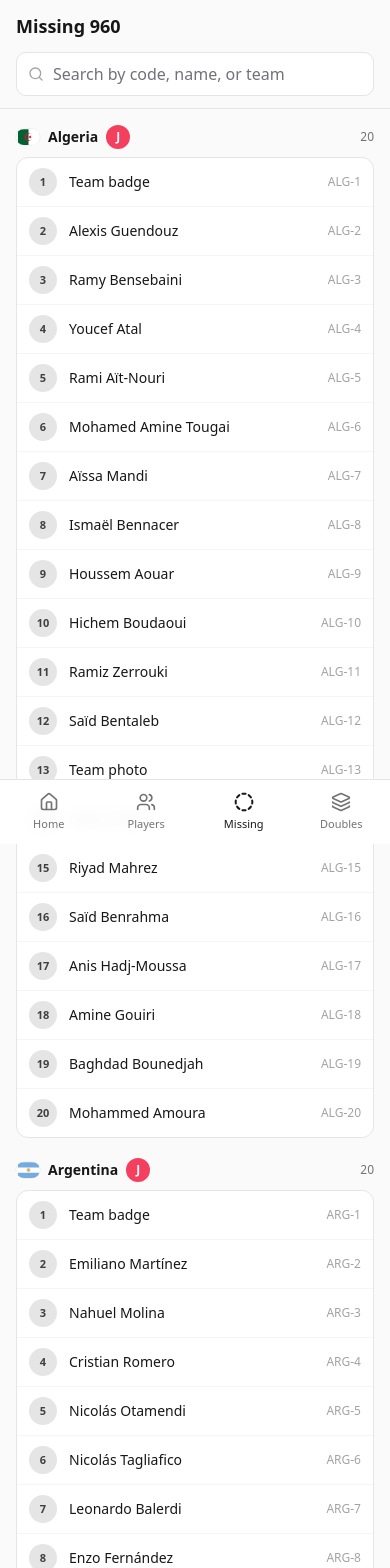
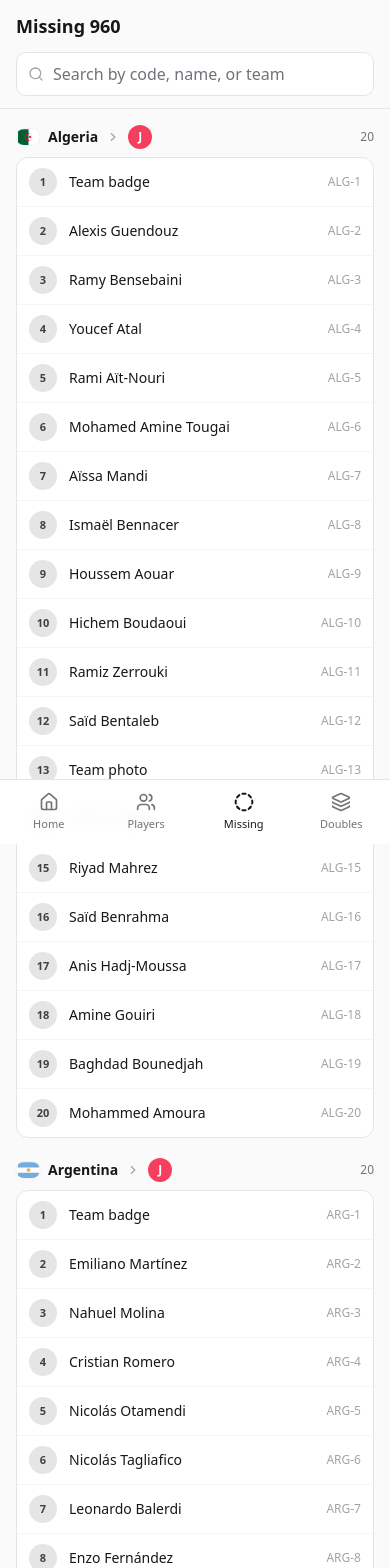
Before and after one commit to EnesCeman/panini, a React (Vite) app: page /missing in a window 390 px wide. Shown: the top 1568 px of the page. Built offline with nearby package versions, Linux system fonts and the light colour scheme; no server answers; the database is empty.

Commit message:
Add chevron-right hint to clickable team headers
A small muted chevron after the team name signals that the flag/name
combo is a link to the team detail page. Standard mobile-list cue,
matches the pattern already used in TeamRow.

Co-Authored-By: Claude Opus 4.7 <noreply@anthropic.com>

```diff
--- a/src/pages/Doubles.tsx
+++ b/src/pages/Doubles.tsx
@@ -1,3 +1,4 @@
+import { ChevronRight } from 'lucide-react'
 import { useMemo, useState } from 'react'
 import { Link } from 'react-router-dom'
 import { Flag } from '@/components/Flag'
@@ -93,12 +94,13 @@ export function Doubles() {
               <div className="mb-2 flex items-center gap-2">
                 <Link
                   to={`/team/${team.code}`}
-                  className="-mx-1 flex min-w-0 items-center gap-2 rounded px-1 py-0.5 active:bg-neutral-200"
+                  className="group -mx-1 flex min-w-0 items-center gap-2 rounded px-1 py-0.5 active:bg-neutral-200"
                 >
                   <Flag code={team.code} className="h-4 w-6" />
-                  <span className="text-sm font-semibold text-neutral-900 hover:underline">
+                  <span className="text-sm font-semibold text-neutral-900 group-hover:underline">
                     {team.name}
                   </span>
+                  <ChevronRight className="h-3.5 w-3.5 text-neutral-400 transition group-hover:text-neutral-600" />
                 </Link>
                 <GroupPill group={team.group} />
               </div>
--- a/src/pages/Missing.tsx
+++ b/src/pages/Missing.tsx
@@ -1,3 +1,4 @@
+import { ChevronRight } from 'lucide-react'
 import { useMemo, useState } from 'react'
 import { Link } from 'react-router-dom'
 import { Flag } from '@/components/Flag'
@@ -80,12 +81,13 @@ export function Missing() {
               <div className="mb-2 flex items-center gap-2">
                 <Link
                   to={`/team/${team.code}`}
-                  className="-mx-1 flex min-w-0 items-center gap-2 rounded px-1 py-0.5 active:bg-neutral-200"
+                  className="group -mx-1 flex min-w-0 items-center gap-2 rounded px-1 py-0.5 active:bg-neutral-200"
                 >
                   <Flag code={team.code} className="h-4 w-6" />
-                  <span className="text-sm font-semibold text-neutral-900 hover:underline">
+                  <span className="text-sm font-semibold text-neutral-900 group-hover:underline">
                     {team.name}
                   </span>
+                  <ChevronRight className="h-3.5 w-3.5 text-neutral-400 transition group-hover:text-neutral-600" />
                 </Link>
                 <GroupPill group={team.group} />
                 <span className="ml-auto text-xs tabular-nums text-neutral-500">
```
